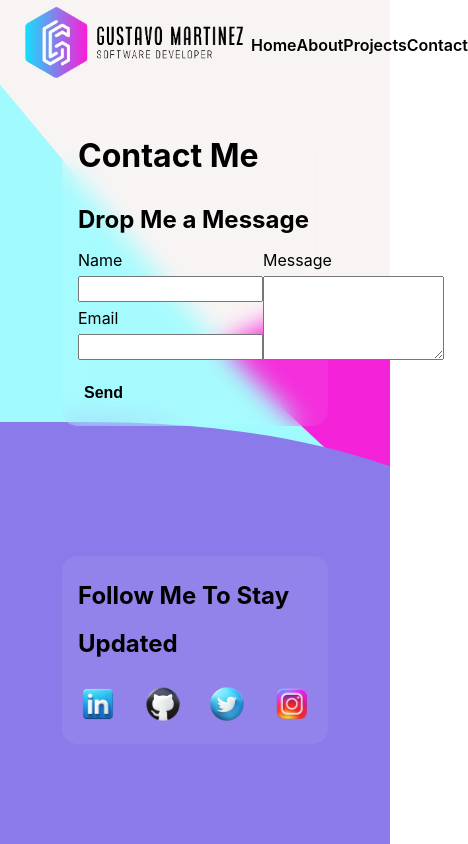
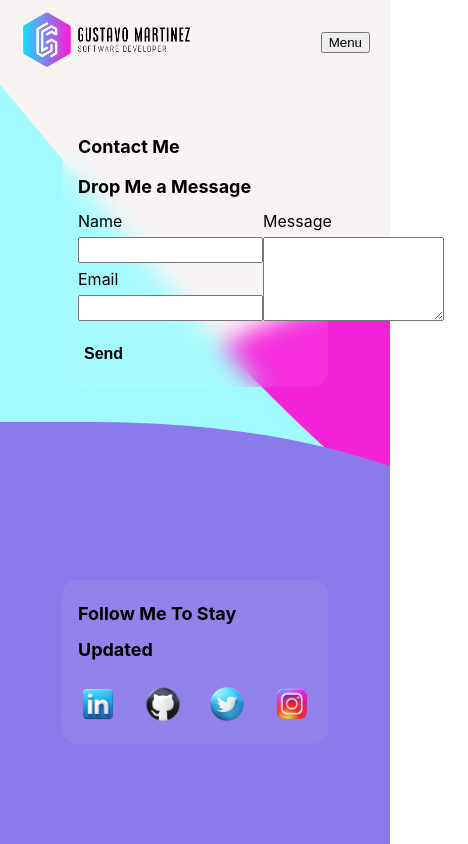
Before and after one commit to Gustavo0623/Gustavo-M-Portfolio, a React (Create React App) app in the folder frontend/: page /contact in a window 390 px wide. Shown: the whole page, 468 px wide, since content can reach past the window. Built offline with nearby package versions, Linux system fonts and the light colour scheme.

Commit message:
responsive update (home page updated, context added, menu button should be changed to menu icon in next update

```diff
--- a/frontend/src/App.css
+++ b/frontend/src/App.css
@@ -38,7 +38,7 @@ main {
 .fade-in {
   opacity: 0;
   transform: translateY(50px);
-  animation: fade-in 1s ease-out forwards;
+  animation: fade-in .5s ease-out forwards;
 }
 
 .title, .t-fast {
@@ -183,11 +183,23 @@ main {
   margin: auto;
   padding-left: 1em;
   flex: 3;
+
+  @media (max-width: 768px) {
+    flex: 2;
+  }
 }
 
 #logo-img {
   width: 235px;
   object-fit: contain;
+
+  @media (max-width: 768px) {
+    width: 200px
+  }
+
+  @media (max-width: 576px) {
+    width: 180px
+  }
 }
 
 #nav {
@@ -196,6 +208,40 @@ main {
   align-items: center;
   flex: 2;
 }
+
+.menu-icon {
+  display: none;
+}
+
+@media screen and (max-width: 768px) {
+  #head {
+    flex-wrap: wrap;
+  }
+  .menu-icon {
+      display: flex;
+      margin-right: 1.5em;
+  }
+  #nav {
+      display: none;
+  }
+  #nav.show {
+      display: flex;
+      flex: 0 0 75%;
+      flex-direction: column;
+      align-items: center;
+      margin: auto;
+      background-color: #ffffff10;
+      backdrop-filter: blur(12px);
+      -webkit-backdrop-filter: blur(12px);
+      border-radius: 15px;
+  }
+
+  #nav-link {
+    width: 100px;
+    text-align: center;
+  }
+}
+
 .link, .t-title {
   text-decoration: none;
   font-weight: 600;
@@ -205,6 +251,11 @@ main {
   display: flex;
   margin: auto;
   text-align: center;
+
+  @media (max-width: 576px) {
+    /* CSS styles for extra small devices */
+    font-size: 14px
+  }
 }
 
 .link {
@@ -217,7 +268,7 @@ main {
 
 /* Home */
 
-#intro, #proj-home, #quick-links, #w-status {
+#intro, #intro-xp, #proj-home, #quick-links, #w-status {
   width: 100%;
   height: 100%;
   margin-top: 120px;
@@ -230,12 +281,17 @@ main {
 
 #intro {
   width: 60%;
-  margin: auto;
-  margin-top: 0px;
-  padding: 120px 1em 0 1em;
+  margin: 120px auto 0 auto;
+  padding: 0 1em;
 }
 
-#intro, #otw, #proj-home, #home-contact, .blur{
+#intro-xp {
+  width: 60%;
+  margin: 220px auto 0 auto;
+  padding: 0 1em;
+}
+
+#intro, #intro-xp, #otw, #proj-home, #home-contact, .blur{
   background-color: #ffffff10;
   backdrop-filter: blur(12px);
   -webkit-backdrop-filter: blur(12px);
@@ -263,17 +319,30 @@ main {
   align-items: stretch;
 }
 
+.split {
+  flex-wrap: wrap-reverse;
+  gap: 2em;
+}
+
 #showcase {
   margin-top: 1.5em;
+  flex-wrap: wrap;
+  gap: 2em;
 }
+
 
 h1, h2 {
   margin-top: 0;
   align-self: left;
   text-align: left;
+
+  @media (max-width: 576px) {
+    /* CSS styles for extra small devices */
+    font-size: 18px
+  }
 }
 
-#proj-home > h2, #intro > h1 {
+#proj-home > h2, #intro > h1, #intro-xp > h1 {
   width: 100%;
 }
 
@@ -294,7 +363,28 @@ h2 {
 
 #portrait {
   width: 250px;
+  margin: auto;
   animation: warp 5s linear infinite, color-change 10s ease-in-out infinite, bg-color-change 10s ease-in-out infinite;
+
+  @media (max-width: 768px) {
+    /* CSS styles for large devices */
+    width: 220px;
+  }
+
+  @media (max-width: 576px) {
+    /* CSS styles for extra small devices */
+    width: 190px
+  }
+
+}
+
+.info {
+  flex: 1 0 250px;
+
+  @media (max-width: 934px) {
+    /* CSS styles for large devices */
+    flex: 1 0 100%
+  }
 }
 
 #portrait, #proj-home {
@@ -338,6 +428,11 @@ h2 {
 
 .msg, .proj, .description {
   line-height: 2em;
+
+  @media (max-width: 576px) {
+    /* CSS styles for extra small devices */
+    font-size: 12px
+  }
 }
 
 #title {
@@ -402,10 +497,15 @@ h2 {
 
 /* project highlight */
 .left-show {
-  width: 25%;
+  flex: 0 0 120px;
   display: flex;
   flex-direction: column;
   justify-content: space-between;
+
+  @media (max-width: 934px) {
+    /* CSS styles for large devices */
+    flex: 1 0 120px
+  }
 }
 
 #display, .about, .blur {
@@ -414,6 +514,15 @@ h2 {
   flex-direction: column;
   justify-content: space-between;
   margin: auto;
+}
+
+#display {
+  flex: .5 0 400px;
+
+  @media (max-width: 565px) {
+    /* CSS styles for extra small devices */
+    flex: 1 0 200px
+  }
 }
 
 .separate {
@@ -445,13 +554,40 @@ h2 {
 
 #sep-contact {
   justify-content: space-between;
+  flex-wrap: wrap;
+
+  @media (max-width: 934px) {
+    justify-content: flex-start;
+    gap: 1em;
+  }
+}
+
+#sep-contact > .half {
+  flex: 0 0 184px;
+}
+
+#sep-contact > .h-contact {
+  flex: .33 0 120px;
+
+  @media (max-width: 934px) {
+    /* CSS styles for large devices */
+    text-align: left;
+    flex: 0 0 184px
+  }
 }
 
 #selector {
   height: 100%;
   display: flex;
   flex-direction: column;
-  gap: 2em
+  gap: 2em;
+
+  @media (max-width: 934px) {
+    /* CSS styles for large devices */
+    flex-direction: row;
+    width: 100%;
+    justify-content: space-between;
+  }
 }
 
 #proj-photo {
@@ -459,6 +595,12 @@ h2 {
   object-fit: contain;
   flex: 3;
   border-radius: 7.5px;
+}
+
+#intro, #intro-xp, #otw, #proj-home, #home-contact {
+  @media (max-width: 768px) {
+    width: 75%;
+  }
 }
 
 /* About */
--- a/frontend/src/App.js
+++ b/frontend/src/App.js
@@ -1,4 +1,4 @@
-import { React , useEffect } from 'react';
+import { React , createContext, useEffect, useState} from 'react';
 import { BrowserRouter, Route, Routes } from 'react-router-dom';
 import './App.css';
 import Home from './Home';
@@ -9,8 +9,11 @@ import Contact from './places/Contact';
 import Projects from './places/Projects';
 import Resume from './places/Resume';
 
+export const NavContext = createContext();
 
 function App() {
+
+  const [navState, setNavState] = useState(false);
 
   // to set scroll background behavior
   useEffect(() => {
@@ -24,6 +27,7 @@ function App() {
 
 
   return (
+    <NavContext.Provider value={{ navState, setNavState }}>
       <BrowserRouter>
         <Navigation/>
         <Routes>
@@ -35,6 +39,7 @@ function App() {
           <Route path='/*' element={ <Error404/> }></Route>
         </Routes>
       </BrowserRouter>
+    </NavContext.Provider>
   );
 }
 
--- a/frontend/src/Home.js
+++ b/frontend/src/Home.js
@@ -1,6 +1,9 @@
-import React, {useState} from 'react'
+import React, { useState, useContext } from 'react'
+import { NavContext } from './App';
 
 const Home = () => {
+
+    const { navState } = useContext(NavContext);
 
     const [isHovering, setIsHovering] = useState(false);
     const [s1, setS1] = useState(false);
@@ -22,7 +25,7 @@ const Home = () => {
     return (
         <main data-speed='1'>
             <div className='scroll'>
-                <div id='intro' className='fade-in'>
+                <div id={navState ? 'intro-xp' : 'intro'} className='fade-in'>
                     <div id='title'>
                         <h1 className='title fade-in'> Full Stack Software Developer </h1>
                     </div>
@@ -91,7 +94,7 @@ const Home = () => {
                         </div>
                         <div id='display' className='fade-in'>
                             {/* placeholder... replace later */}
-                            {project === 0 ? <img src='./Photos/Screen Shot 2023-01-18 at 10.19.13 PM (2).jpg' alt='Selected App Screenshot' id='proj-photo'/> : project === 1 ? <img src='./Photos/Screen Shot 2023-04-30 at 5.43.32 PM.png' alt='Selected App Screenshot' id='proj-photo'/> : null }
+                            {project === 0 ? <img src='./Photos/Screen Shot 2023-01-18 at 10.19.13 PM (2).jpg' alt='Selected App Screenshot' id='proj-photo' className='fade-in'/> : project === 1 ? <img src='./Photos/Screen Shot 2023-04-30 at 5.43.32 PM.png' alt='Selected App Screenshot' id='proj-photo'/> : null }
 
                             <div className='separate gap fade-in'>
                                 <div className='join'>
--- a/frontend/src/Navigation.js
+++ b/frontend/src/Navigation.js
@@ -1,8 +1,11 @@
-import React, { useState } from "react";
+import React, { useState, useContext } from "react";
+import { NavContext } from "./App"
 
 const Navigation = () => {
 
+    const { setNavState } = useContext(NavContext);
     const [isHovering, setIsHovering] = useState(false);
+    const [showNav, setShowNav] = useState(false);
 
     const handleMouseEnter = () => {
         setIsHovering(true);
@@ -12,16 +15,22 @@ const Navigation = () => {
         setIsHovering(false);
     };
 
+    const handleMenuClick = () => {
+        setNavState(prevState => !prevState);
+        setShowNav(!showNav);
+    };
+
     return (
         <header id='head'>
             <div id='logo'>
                 <img src='./Photos/logo.PNG' alt='Gustavo logo' id='logo-img' className={isHovering ? 'l-spin' : ''} onMouseEnter={handleMouseEnter} onMouseLeave={handleMouseLeave}/>
             </div>
-            <nav id='nav'>
-                <a className='link tab' href='/' >Home</a>
-                <a className='link tab' href='/about'>About</a>
-                <a className='link tab' href='/projects'>Projects</a>
-                <a className='link tab' href='/contact'>Contact</a>
+            <button className="menu-icon" onClick={handleMenuClick}>Menu</button>
+            <nav id='nav' className={showNav ? 'show' : ''}>
+                <a id='nav-link' className='link tab' href='/' >Home</a>
+                <a id='nav-link' className='link tab' href='/about'>About</a>
+                <a id='nav-link' className='link tab' href='/projects'>Projects</a>
+                <a id='nav-link' className='link tab' href='/contact'>Contact</a>
             </nav>
         </header>
     );
```
Lines whose indentation alone changed are shown as unchanged.
